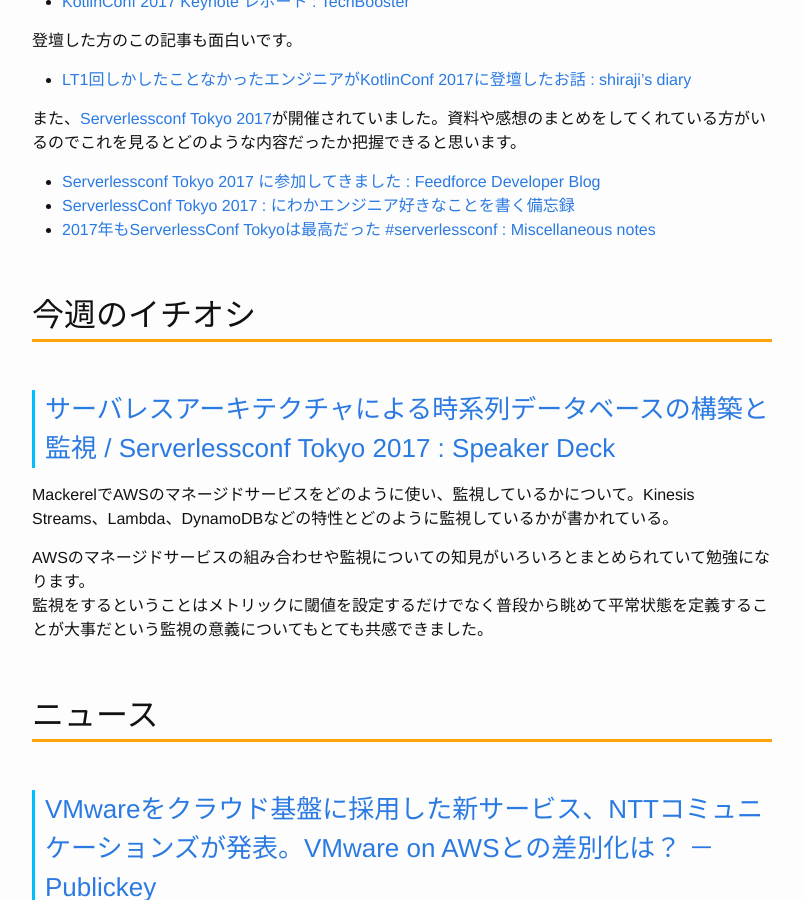
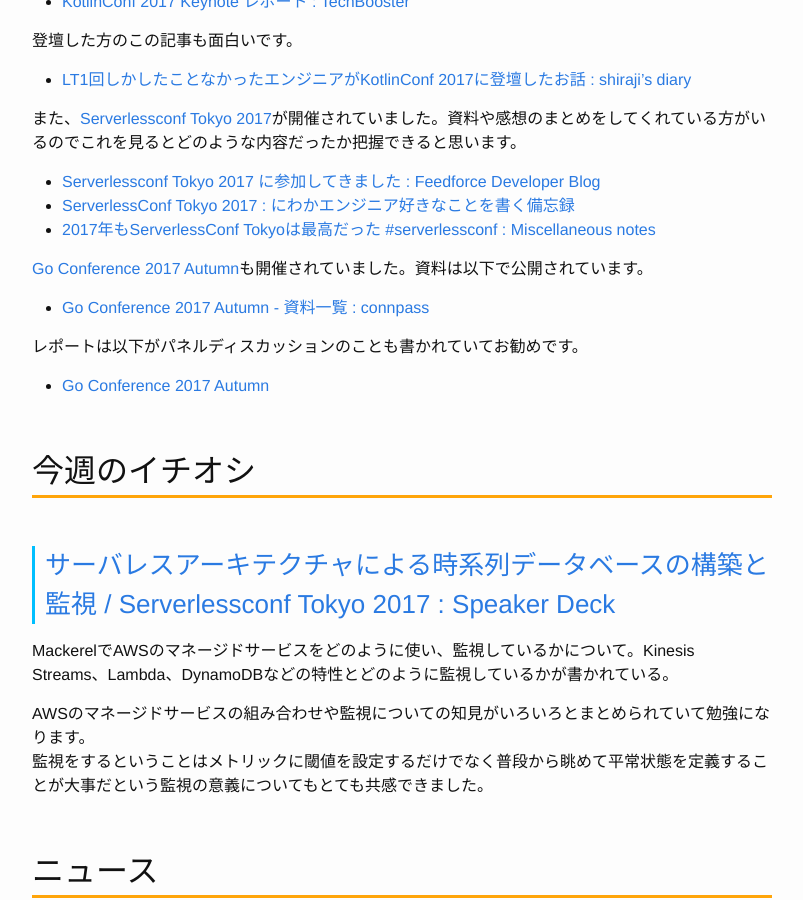
Before and after one commit to Gather-Tech/Gather-Tech.github.io, a Jekyll site: the page built from _posts/2017/2017-11-06-Gather71.md, in a window 1280 px wide and 900 px high, scrolled down 687 px. Shown: the whole window, without its empty margins (238-1041 px from the left). Built offline with Jekyll 4.4.1, drawn with Linux system fonts in a browser that asks for light colours.

Commit message:
add headline

```diff
--- a/_posts/2017/2017-11-06-Gather71.md
+++ b/_posts/2017/2017-11-06-Gather71.md
@@ -22,6 +22,14 @@
 - [Serverlessconf Tokyo 2017 に参加してきました : Feedforce Developer Blog](http://developer.feedforce.jp/entry/2017/11/05/111553)
 - [ServerlessConf Tokyo 2017 : にわかエンジニア好きなことを書く備忘録](http://www.n-novice.com/entry/2017/11/03/240000)
 - [2017年もServerlessConf Tokyoは最高だった #serverlessconf : Miscellaneous notes](http://marcy.hatenablog.com/entry/2017/11/05/194430)
+
+[Go Conference 2017 Autumn](https://gocon.connpass.com/event/66615/)も開催されていました。資料は以下で公開されています。
+
+- [Go Conference 2017 Autumn - 資料一覧 : connpass](https://gocon.connpass.com/event/66615/presentation/)
+
+レポートは以下がパネルディスカッションのことも書かれていてお勧めです。
+
+- [Go Conference 2017 Autumn](https://mi-bear.github.io/post/20171105/)
 
 ## 今週のイチオシ
 
```
